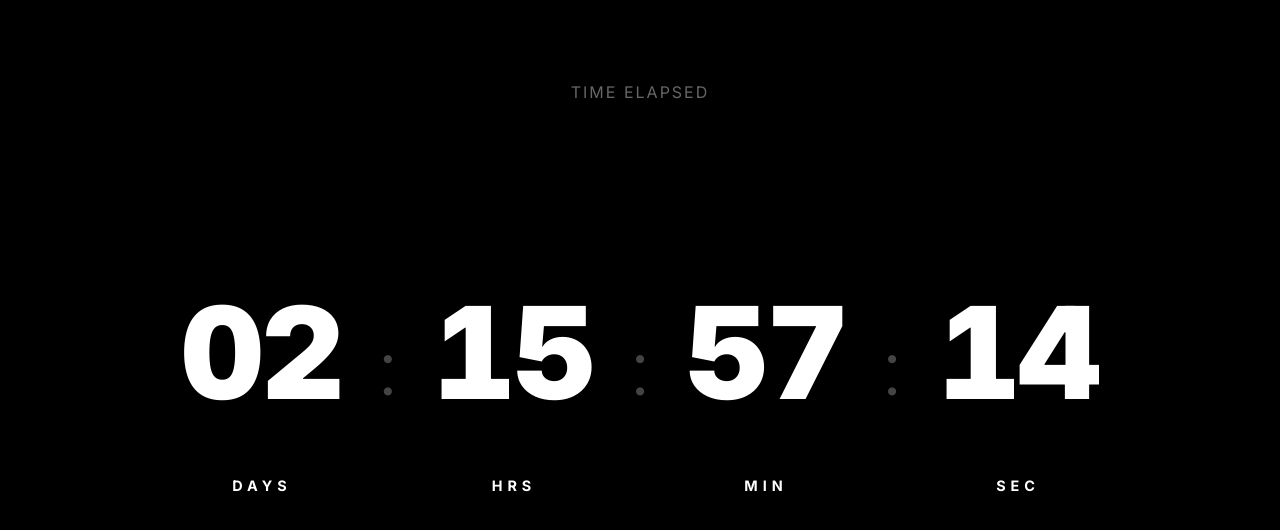
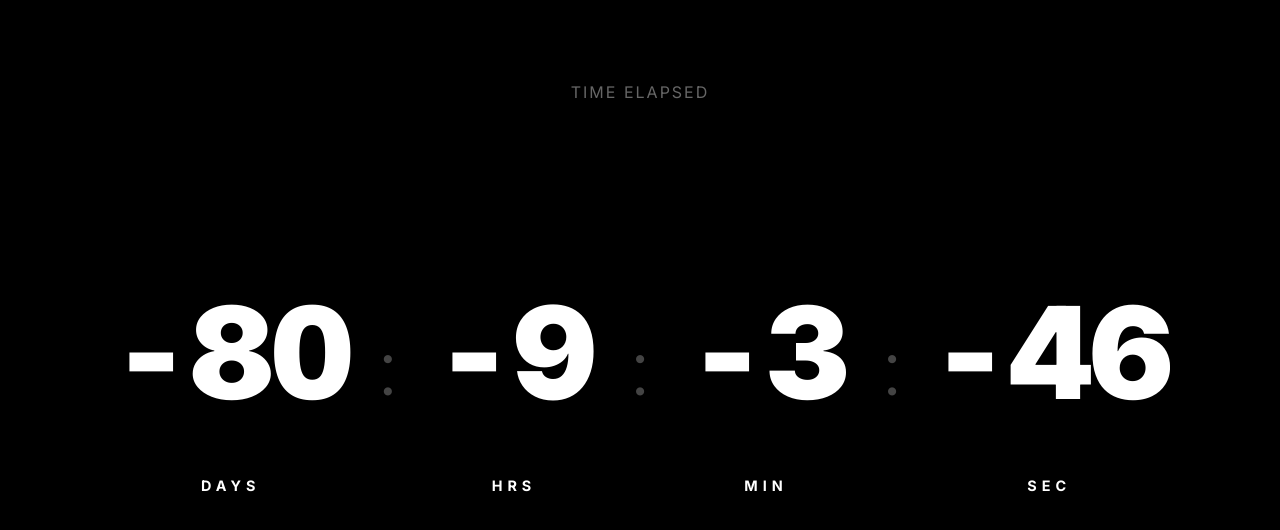
Before and after one commit to itisameerkhan/timer, a React (Vite) app: page / in a window 1280 px wide. Shown: the top 530 px of the page. Built offline with nearby package versions, Linux system fonts and the light colour scheme.

Commit message:
Update start date for timer logic

```diff
--- a/src/App.jsx
+++ b/src/App.jsx
@@ -31,7 +31,7 @@ function App() {
 
   // Timer Logic & Number Rolling Animations
   useEffect(() => {
-    const startDate = new Date('2026-01-01T00:00:00').getTime()
+    const startDate = new Date('2026-03-24T00:00:00').getTime()
 
     const interval = setInterval(() => {
       const now = new Date().getTime()
```
